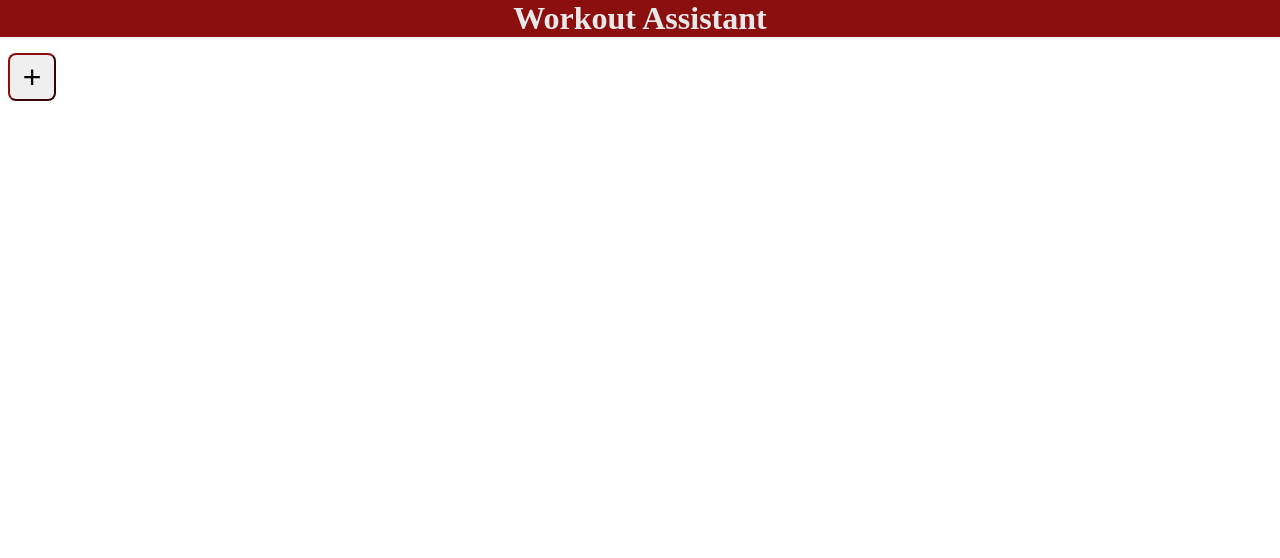
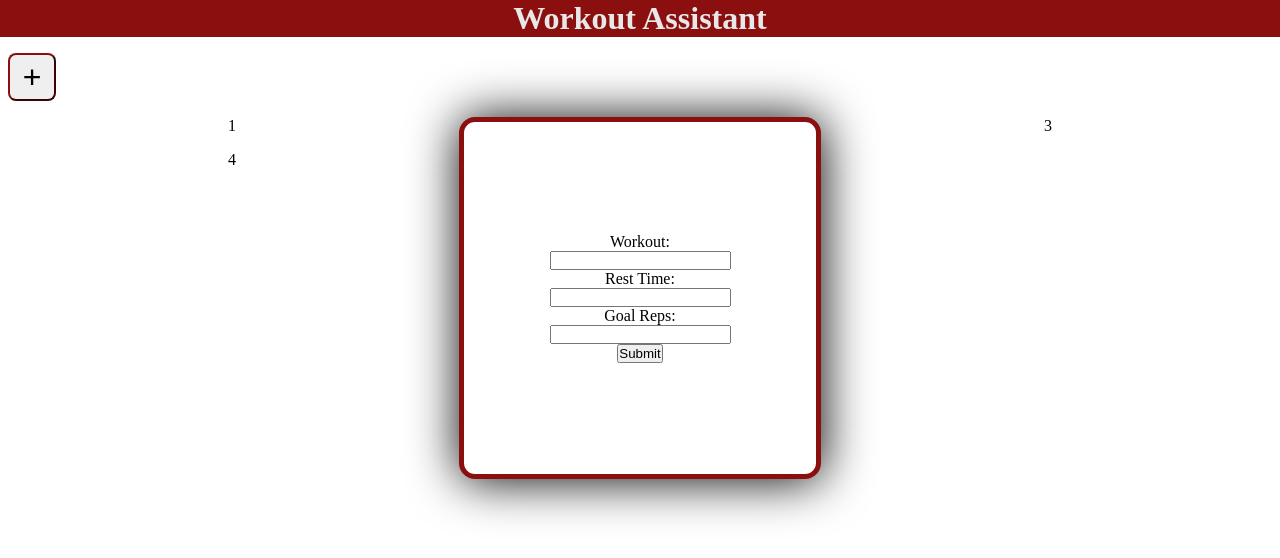
Before and after one commit to NicholasDomanico/Workout-Assistant, a plain HTML site: page index.html in a window 1280 px wide. Drawn offline with Linux system fonts and the light colour scheme.

Commit message:
Added HTML and CSS for main-body and popup
Created a grid in main-body, as well as added styling for the add-workout popup. Plan on creating "hiddden" and "visible" modifier classes for the popup (and other items)

```diff
--- a/index.html
+++ b/index.html
@@ -14,5 +14,23 @@
     <section class="toolbar">
         <input class="toolbar__button" type="button" value="+">
     </section>
+
+    <main class="main-body">
+        <div class="popup hidden" id="add-workout-popup">
+            <label for="workout-name">Workout: </label>
+            <input type="text" name="workout-name" class="popup__text-box">
+            <label for restTime>Rest Time: </label>
+            <input type="text" name="rest-time" class="popup__text-box">
+            <label for="goal-reps">Goal Reps: </label>
+            <input type="text" name="goal-reps" class="popup__text-box">
+            <input type="button" name="submit" class="popup__submit-button" value="Submit">
+        </div>
+
+        <div>1</div>
+        <div>2</div>
+        <div>3</div>
+        <div>4</div>
+        <div>5</div>
+    </main>
 </body>
 </html>
--- a/style.css
+++ b/style.css
@@ -6,6 +6,17 @@
 :root {
     --red: #8b0f0f;
     --font-color: #e8e8e8
+}
+
+.main-body {
+    display: grid;
+    gap: 1rem;
+    grid-template-columns: repeat(auto-fill, 20rem);
+    grid-auto-flow: row;
+    justify-content: space-evenly;
+    justify-items: center;
+    width: 100vw;
+
 }
 
 .main-header {
@@ -31,3 +42,21 @@
     border-color: var(--red);
     font-size: 2rem;
 }
+
+.popup {
+    display: inline-flex;
+    flex-direction: column;
+    justify-content: center;
+    align-items: center;
+    position: absolute;
+    height: 20rem;
+    width: 20rem;
+    padding: 1rem;
+    border: 5px solid var(--red);
+    border-radius: 1rem;
+    background-color: white;
+    box-shadow: 1px 1px 50px black;
+    z-index: 99999;
+
+
+}
```
